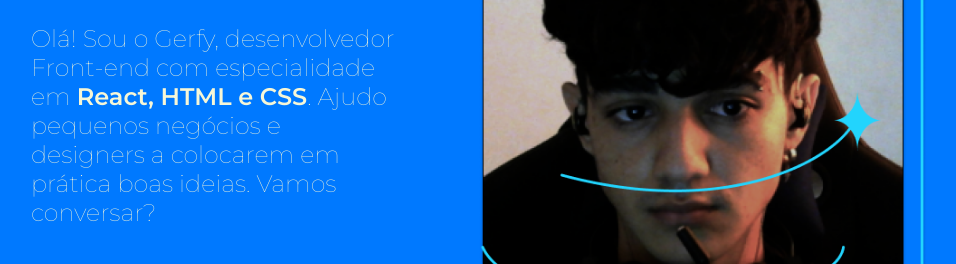
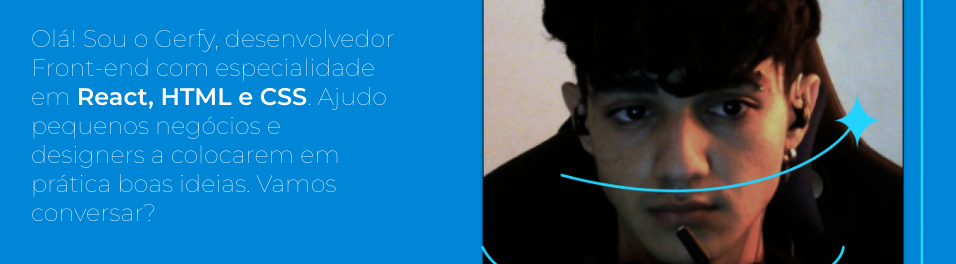
Before and after one commit to Gerfy1/portfolio, a plain HTML site: page index.html in a window 1280 px wide. Shown: the part 405-669 px from the top of the page, without its empty margins (161-1117 px from the left). Drawn offline with nearby package versions, Linux system fonts and the light colour scheme.

Commit message:
Update style.css
Alteração da paleta

```diff
--- a/Styles/style.css
+++ b/Styles/style.css
@@ -2,10 +2,10 @@
 @import url('https://fonts.googleapis.com/css2?family=Montserrat:wght@600&display=swap');
 
 :root {
-    --cor-primaria: #0079FF;
-    --cor-secundaria: #F6F7D7;
-    --cor-terciaria: #FF4B91;
-    --cor-houver: #FF165D;
+    --cor-primaria: #0086d6;
+    --cor-secundaria: #fefefe;
+    --cor-terciaria: #48d1ff;
+    --cor-houver: #b8c9e1;
 
     --fonte-primaria: 'Krona One', sans-serif;
     --fonte-secundaria: 'Montserrat', sans-serif;
```
